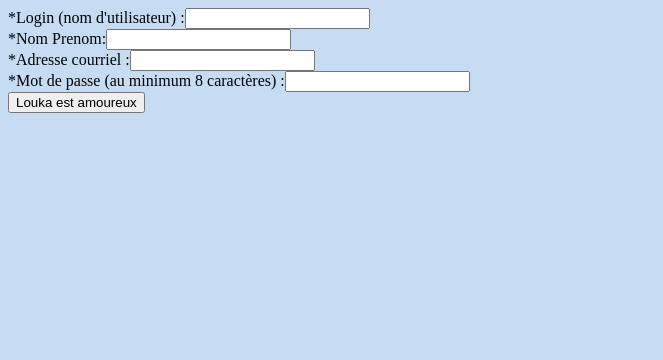
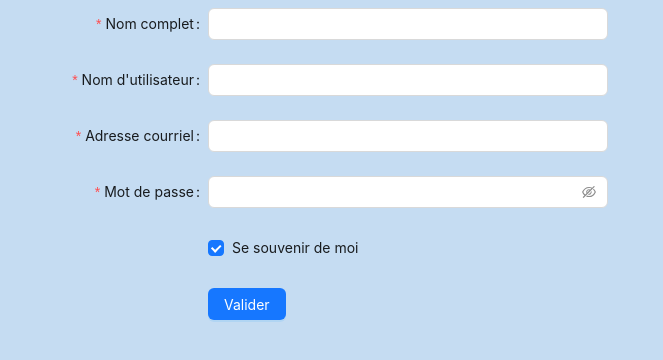
Before and after one commit to supavenir/planitPoker-LaJavanaise, a Next.js app in the folder nextjs/: page /inscription in a window 1280 px wide. Shown: the top 360 px of the page, without its empty margins (0-663 px from the left). Built offline with nearby package versions, Linux system fonts and the light colour scheme.

Commit message:
feat:formInscr

```diff
--- a/nextjs/pages/inscription.jsx
+++ b/nextjs/pages/inscription.jsx
@@ -1,31 +1,105 @@
-import React from 'react'
+import { Button, Checkbox, Form, Input } from 'antd';
+import React from 'react';
 
-export default function SignIn() {
-    return (
-      <main>
-        <div class='ui container center aligned'>
-            <div class='ui segment'>
-                <form method='post' class='ui form validForm' action=''>
-                    <div class='field'>
-                        <label>*Login (nom d'utilisateur) :</label>
-                        <input type='text'></input>
-                    </div>
-                    <div class='field'>
-                        <label>*Nom Prenom:</label>
-                        <input type='text' required='required' name='nom'></input>
-                    </div>
-                    <div class='field'>
-                        <label>*Adresse courriel :</label>
-                        <input type='email' required='required' name='email'></input>
-                    </div>
-                    <div class='field'>
-                        <label>*Mot de passe (au minimum 8 caractères) :</label>
-                        <input type='password' required='required' name='password'></input>
-                    </div>
-                    <button class='ui button' type='submit'>Louka est amoureux</button>
-                </form>
-            </div>
-        </div>
-      </main>
-    )
-}
+const onFinish = (values) => {
+  console.log('Success:', values);
+};
+const onFinishFailed = (errorInfo) => {
+  console.log('Failed:', errorInfo);
+};
+const App = () => (
+  <Form
+    name="basic"
+    labelCol={{
+      span: 8,
+    }}
+    wrapperCol={{
+      span: 16,
+    }}
+    style={{
+      maxWidth: 600,
+    }}
+    initialValues={{
+      remember: true,
+    }}
+    onFinish={onFinish}
+    onFinishFailed={onFinishFailed}
+    autoComplete="off"
+  >
+    <Form.Item
+      label="Nom complet"
+      name="completName"
+      rules={[
+        {
+          required: true,
+          message: 'Entrez votre nom complet',
+        },
+      ]}
+    >
+      <Input />
+    </Form.Item>
+
+    <Form.Item
+      label="Nom d'utilisateur"
+      name="username"
+      rules={[
+        {
+          required: true,
+          message: "Entrez un nom d'utilisateur",
+        },
+      ]}
+    >
+      <Input />
+    </Form.Item>
+
+    <Form.Item
+      label="Adresse courriel"
+      name="username"
+      rules={[
+        {
+          required: true,
+          message: "Entrez une adresse courriel valide",
+        },
+      ]}
+    >
+      <Input />
+    </Form.Item>
+
+
+    <Form.Item
+      label="Mot de passe"
+      name="password"
+      rules={[
+        {
+          required: true,
+          message: 'Saisissez un mot de passe, fort de preference.',
+        },
+      ]}
+    >
+      <Input.Password />
+    </Form.Item>
+
+    <Form.Item
+      name="remember"
+      valuePropName="checked"
+      wrapperCol={{
+        offset: 8,
+        span: 16,
+      }}
+    >
+      <Checkbox>Se souvenir de moi</Checkbox>
+    </Form.Item>
+
+    <Form.Item
+      wrapperCol={{
+        offset: 8,
+        span: 16,
+      }}
+    >
+      <Button type="primary" htmlType="submit">
+        Valider
+      </Button>
+    </Form.Item>
+  </Form>
+);
+export default App;
```
Also changed, not shown: 1 other file (tests, documents, lock files or other folders).
